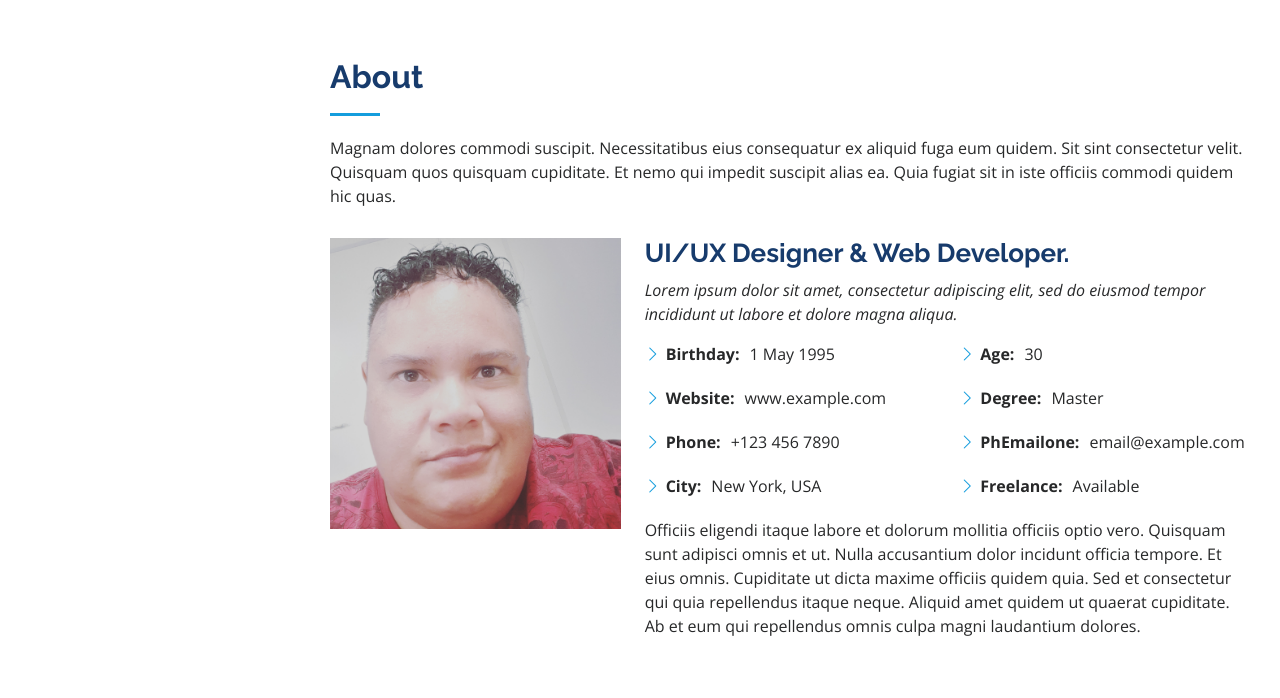
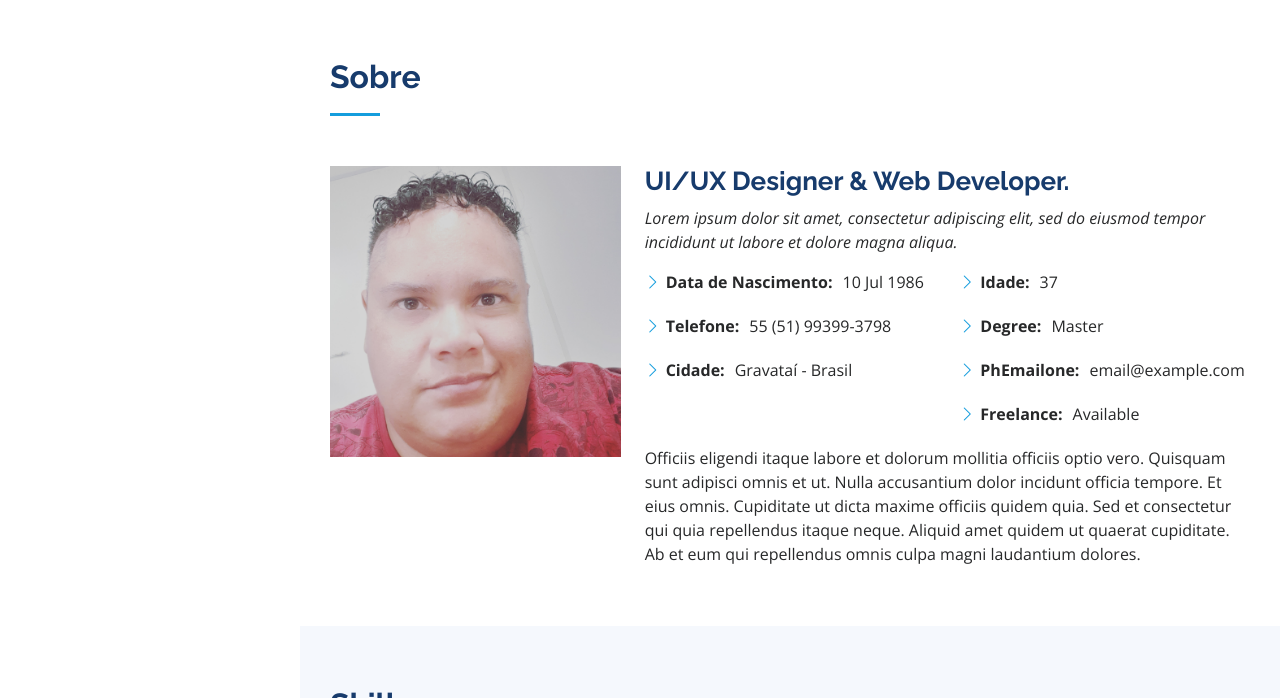
Before and after one commit to Jucoz/meu-portfolio, a plain HTML site: page index.html in a window 1280 px wide. Shown: the part 802-1500 px from the top of the page. Drawn offline with nearby package versions, Linux system fonts and the light colour scheme.

Commit message:
Atualização da seção Sobre

```diff
--- a/index.html
+++ b/index.html
@@ -84,8 +84,7 @@
       <div class="container">
 
         <div class="section-title">
-          <h2>About</h2>
-          <p>Magnam dolores commodi suscipit. Necessitatibus eius consequatur ex aliquid fuga eum quidem. Sit sint consectetur velit. Quisquam quos quisquam cupiditate. Et nemo qui impedit suscipit alias ea. Quia fugiat sit in iste officiis commodi quidem hic quas.</p>
+          <h2>Sobre</h2>
         </div>
 
         <div class="row">
@@ -101,15 +100,14 @@
             <div class="row">
               <div class="col-lg-6">
                 <ul>
-                  <li><i class="bi bi-chevron-right"></i> <strong>Birthday:</strong> <span>1 May 1995</span></li>
-                  <li><i class="bi bi-chevron-right"></i> <strong>Website:</strong> <span>www.example.com</span></li>
-                  <li><i class="bi bi-chevron-right"></i> <strong>Phone:</strong> <span>+123 456 7890</span></li>
-                  <li><i class="bi bi-chevron-right"></i> <strong>City:</strong> <span>New York, USA</span></li>
+                  <li><i class="bi bi-chevron-right"></i> <strong>Data de Nascimento:</strong> <span>10 Jul 1986</span></li>
+                  <li><i class="bi bi-chevron-right"></i> <strong>Telefone:</strong> <span>55 (51) 99399-3798 </span></li>
+                  <li><i class="bi bi-chevron-right"></i> <strong>Cidade:</strong> <span>Gravataí - Brasil</span></li>
                 </ul>
               </div>
               <div class="col-lg-6">
                 <ul>
-                  <li><i class="bi bi-chevron-right"></i> <strong>Age:</strong> <span>30</span></li>
+                  <li><i class="bi bi-chevron-right"></i> <strong>Idade:</strong> <span>37</span></li>
                   <li><i class="bi bi-chevron-right"></i> <strong>Degree:</strong> <span>Master</span></li>
                   <li><i class="bi bi-chevron-right"></i> <strong>PhEmailone:</strong> <span>email@example.com</span></li>
                   <li><i class="bi bi-chevron-right"></i> <strong>Freelance:</strong> <span>Available</span></li>
```
